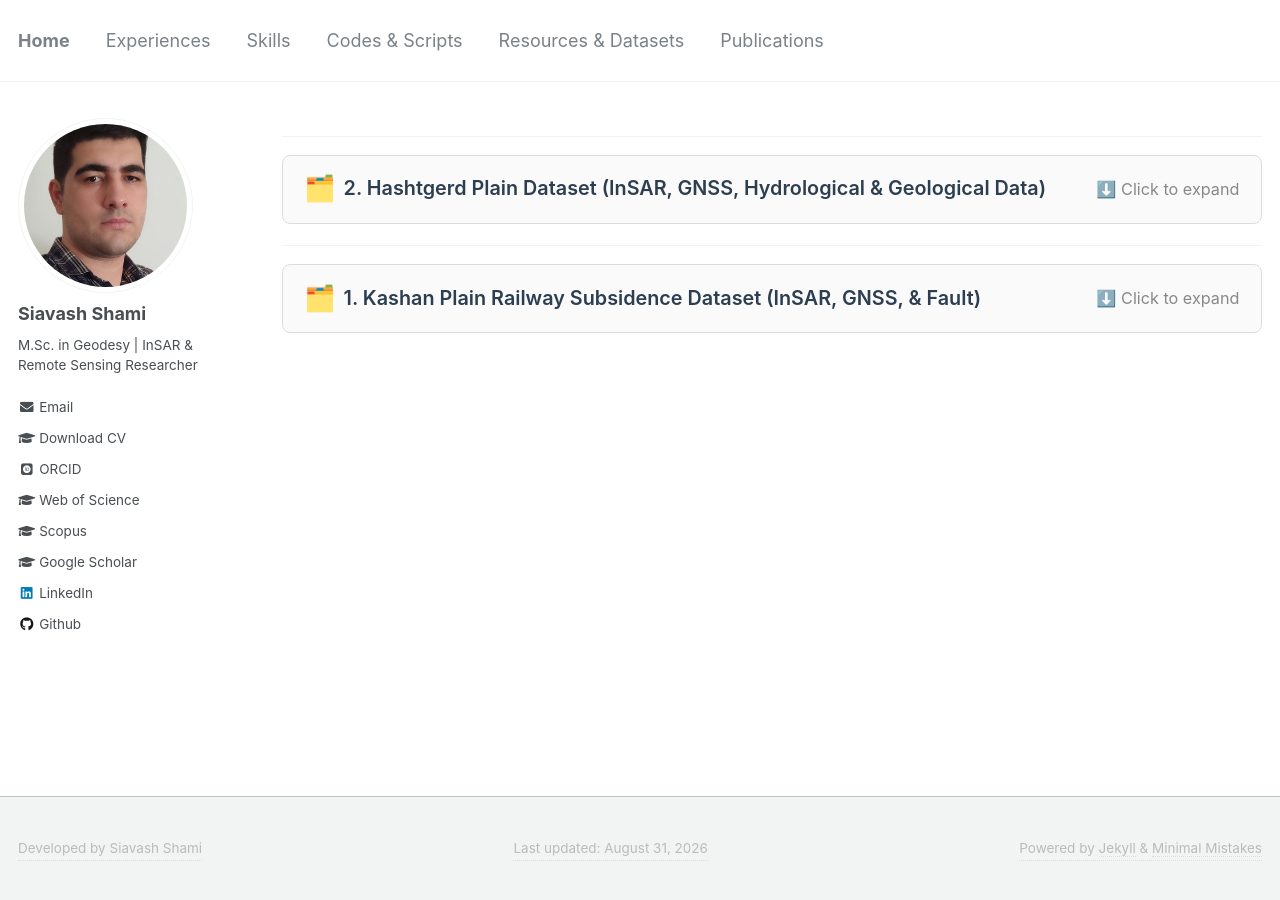
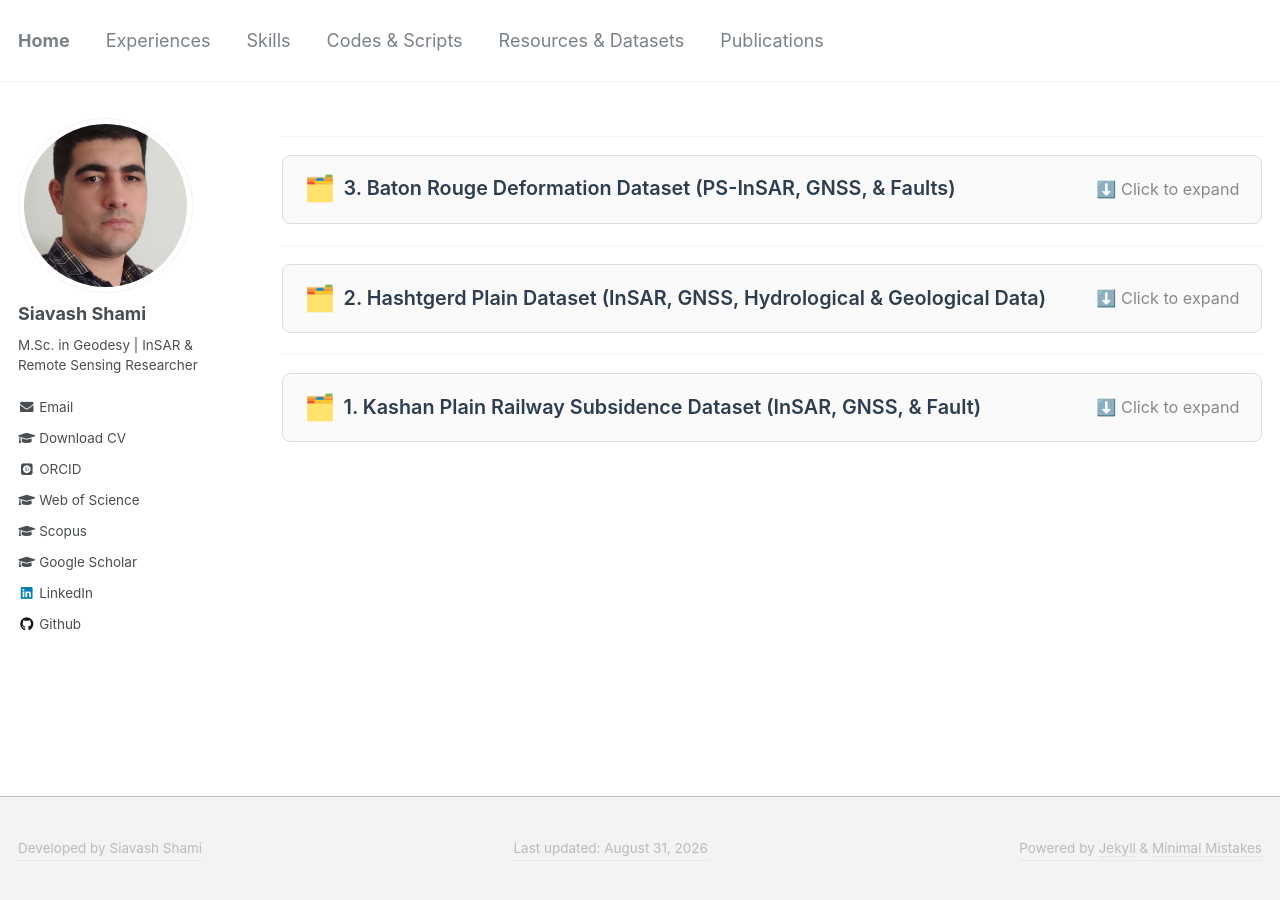
Before and after one commit to siavashshami/siavashshami.github.io, a Jekyll site: the page built from _pages/resources_datasets.md, in a window 1280 px wide. Built offline with Jekyll 4.4.1, drawn with Linux system fonts in a browser that asks for light colours; some web fonts are replaced.

Commit message:
Update resources_datasets.md

```diff
--- a/_pages/resources_datasets.md
+++ b/_pages/resources_datasets.md
@@ -6,6 +6,42 @@ permalink: /resources_datasets/
 author_profile: true
 
 ---
+---
+<details style="border: 1px solid #ddd; border-radius: 8px; padding: 0.8rem 1.2rem; margin-bottom: 1.2rem; background: #fafafa; transition: all 0.2s;">
+  <summary style="font-size: 1.1rem; font-weight: 600; color: #2c3e50; cursor: pointer; list-style: none; display: flex; align-items: center; gap: 8px;">
+    <span style="font-size: 1.4rem;">🗂️</span>
+    3. Baton Rouge Deformation Dataset (PS-InSAR, GNSS, & Faults)
+    <span style="margin-left: auto; font-size: 0.9rem; color: #888; font-weight: 400;">
+      ⬇️ Click to expand
+    </span>
+  </summary>
+
+  <div style="padding-top: 1rem; border-top: 1px solid #eee; margin-top: 0.8rem;">
+
+    <p style="font-size: 1rem; line-height: 1.7; color: #444;">
+      <strong>📌 Description:</strong><br>
+This dataset comprises multi‑sensor deformation and structural measurements for East Baton Rouge Parish, Louisiana, to support comparative analysis of land displacement using InSAR, GNSS, and machine learning approaches. It includes Sentinel‑1 InSAR products (velocity, coherence, and standard deviation layers), GNSS time‑series observations for validation, and digitized fault line shapefiles for structural control assessment. All data are provided in standard GIS‑compatible formats (CSV, Shapefile) for integrated spatial analysis and deformation modeling in this subsiding region.
+</p>
+
+    <div style="display: flex; flex-wrap: wrap; gap: 1.5rem; margin: 1rem 0; font-size: 0.95rem; background: #f0f4f8; padding: 0.8rem 1.2rem; border-radius: 6px;">
+      <span><strong>📁 Format:</strong> CSV & Shapefile</span>
+      <span><strong>💾 Size:</strong> 13 MB (compressed)</span>
+    </div>
+
+    <p style="margin: 0.8rem 0 0.4rem;">
+      <strong>📥 Download Link:</strong><br>
+      <a href="https://drive.google.com/file/d/1qV7GaIn3kJMW8pklNQBg5T5eMPZYxGpE/view?usp=sharing" target="_blank" style="color: #3498db; text-decoration: none; border-bottom: 1px dotted #3498db;">
+        🔗 Download from Google Drive
+      </a>
+    </p>
+
+    <div style="margin-top: 1.2rem; padding: 0.8rem 1rem; background: #f9f9f9; border-left: 4px solid #3498db; border-radius: 4px; font-size: 0.92rem; color: #555;">
+      <strong>📜 Citation:</strong><br>
+     Abdalla, A., Shami, S., Shahriari, M. A., & Azar, M. K. (2024). Estimation of land displacement in East Baton Rouge Parish, Louisiana, using InSAR: Comparisons with GNSS and machine learning models. The Egyptian Journal of Remote Sensing and Space Sciences
+    </div>
+
+  </div>
+</details>
 ---
 <details style="border: 1px solid #ddd; border-radius: 8px; padding: 0.8rem 1.2rem; margin-bottom: 1.2rem; background: #fafafa; transition: all 0.2s;">
   <summary style="font-size: 1.1rem; font-weight: 600; color: #2c3e50; cursor: pointer; list-style: none; display: flex; align-items: center; gap: 8px;">
```
